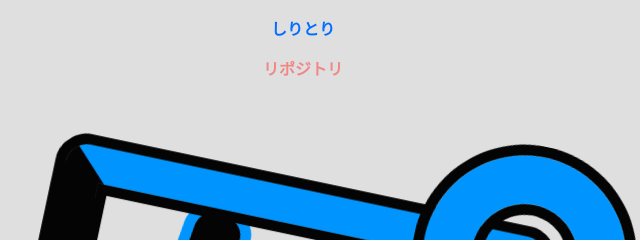
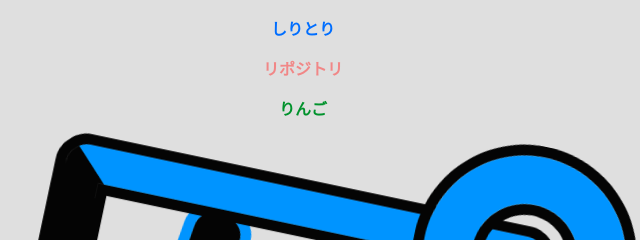
Before and after one commit to otomototomoni/tutorial, a plain HTML site: page index.html in a window 1280 px wide. Shown: the top 240 px of the page, 337-977 px from the left. Drawn offline with Linux system fonts and the light colour scheme.

Commit message:
add りんご

```diff
--- a/index.html
+++ b/index.html
@@ -10,6 +10,7 @@
     <img src="./img/icon.png" />
     <p style="color:rgb(0, 110, 255);">しりとり</p>
     <p style="color:rgb(241, 135, 135);">リポジトリ</p>
+    <p style="color:rgb(0, 146, 44);">りんご</p>
     <!--ここに次のワードを書いてみてね-->
   </body>
 </html>
```
